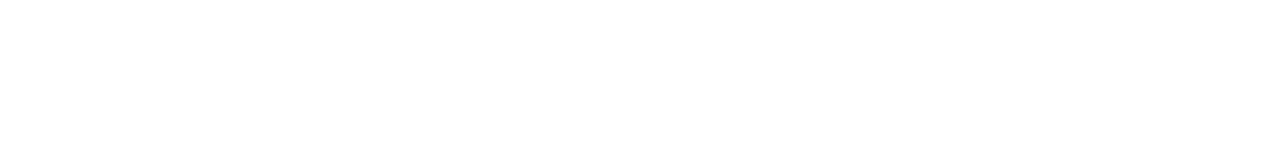
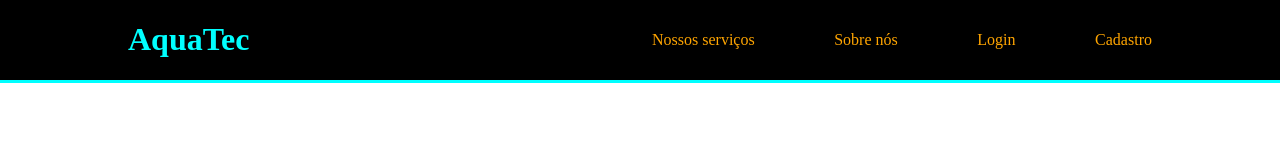
Before and after one commit to Lucas-Oristanio/segundo-repositorio, a plain HTML site: page Site Institucional/index.html in a window 1280 px wide. Drawn offline with Linux system fonts and the light colour scheme.

Commit message:
Header site institucional - finalizado

```diff
--- a/Site Institucional/index.html
+++ b/Site Institucional/index.html
@@ -3,11 +3,37 @@
 <head>
     <meta charset="UTF-8">
     <meta name="viewport" content="width=device-width, initial-scale=1.0">
-    <title>Document</title>
+    <title>Home</title>
+
+    <link rel="stylesheet" href="style.css">
+
 </head>
 <body>
 
+    <div class="header">
+        <div class="container">
 
+            <h1>
+                AquaTec
+            </h1>
+
+            <ul>
+                <li>
+                    <a href="#">Nossos serviços</a>
+                </li>
+                <li>
+                    <a href="#">Sobre nós</a>
+                </li>
+                <li>
+                    <a href="#">Login</a>
+                </li>
+                <li>
+                    <a href="#">Cadastro</a>
+                </li>
+            </ul>
+
+        </div>
+    </div>
 
 </body>
 </html>
--- /dev/null
+++ b/Site Institucional/style.css
@@ -0,0 +1,33 @@
+body{
+    margin: 0;
+}
+
+.header{
+    border-bottom: solid 3px aqua;
+    background-color: #000;
+}
+
+.header .container{
+    display: flex;
+    justify-content: space-between;
+    width: 80%;
+    margin: auto;
+    align-items: center;
+}
+
+.header h1{
+    color: aqua;
+}
+
+.header .container ul{
+    list-style: none;
+    display: flex;
+    justify-content: space-between;
+    width: 500px;
+    color: orange;
+}
+
+.header a{
+    color: orange;
+    text-decoration: none;
+}
```
